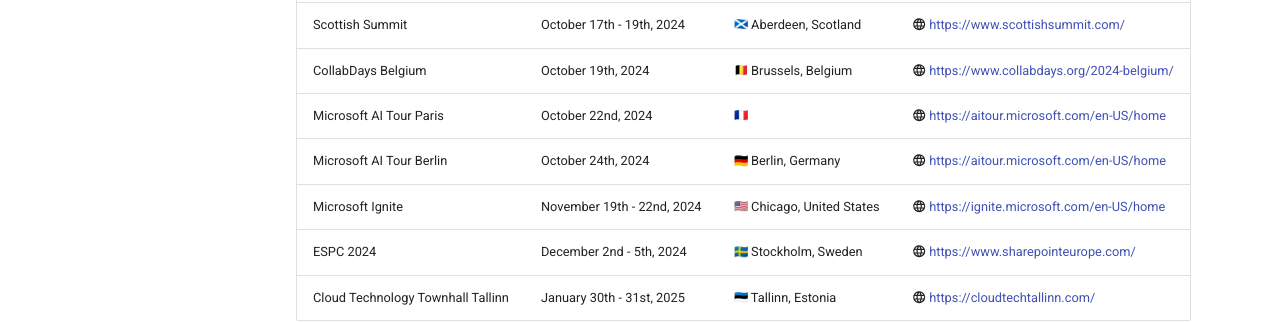
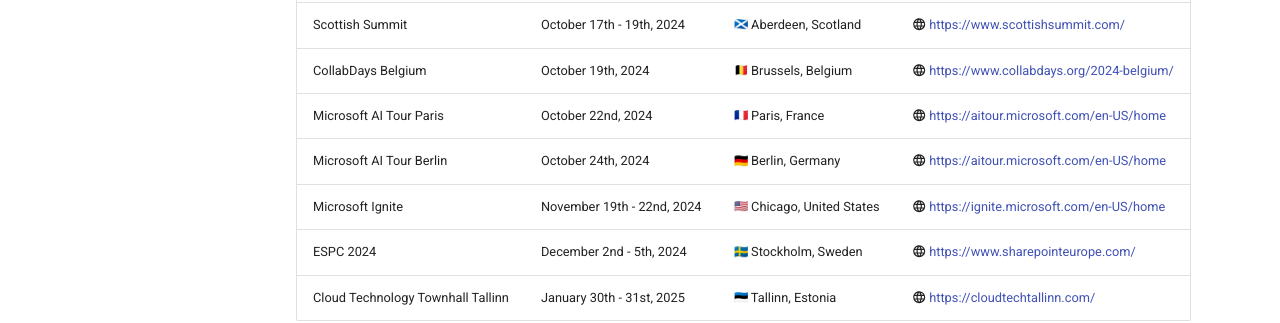
Before and after one commit to Laskewitz/laskewitz.github.io, an MkDocs documentation site: the page built from docs/events.md, in a window 1280 px wide and 900 px high. Shown: the part 338-661 px from the top of the window. Built offline with MkDocs 1.6.1 and Material for MkDocs 9.7.7, drawn with Linux system fonts in a browser that asks for light colours; emoji names are drawn with the system emoji font.

Commit message:
Updated list of events

```diff
--- a/docs/events.md
+++ b/docs/events.md
@@ -17,7 +17,7 @@
 | ----------- | ------------------------------------ | ------------------------------------ | ------------------------------------ |
 | Scottish Summit | October 17th - 19th, 2024 | :scotland: Aberdeen, Scotland | :material-web: [https://www.scottishsummit.com/](https://www.scottishsummit.com/) |
 | CollabDays Belgium | October 19th, 2024 | :be: Brussels, Belgium | :material-web: [https://www.collabdays.org/2024-belgium/](https://www.collabdays.org/2024-belgium/) |
-| Microsoft AI Tour Paris | October 22nd, 2024 | :fr: | :material-web: [https://aitour.microsoft.com/en-US/home](https://aitour.microsoft.com/en-US/home) |
+| Microsoft AI Tour Paris | October 22nd, 2024 | :fr: Paris, France | :material-web: [https://aitour.microsoft.com/en-US/home](https://aitour.microsoft.com/en-US/home) |
 | Microsoft AI Tour Berlin | October 24th, 2024 | :de: Berlin, Germany | :material-web: [https://aitour.microsoft.com/en-US/home](https://aitour.microsoft.com/en-US/home) |
 | Microsoft Ignite | November 19th - 22nd, 2024 | :us: Chicago, United States | :material-web: [https://ignite.microsoft.com/en-US/home](https://ignite.microsoft.com/en-US/home) |
 | ESPC 2024 | December 2nd - 5th, 2024 | :se: Stockholm, Sweden | :material-web: [https://www.sharepointeurope.com/](https://www.sharepointeurope.com/) |
```
